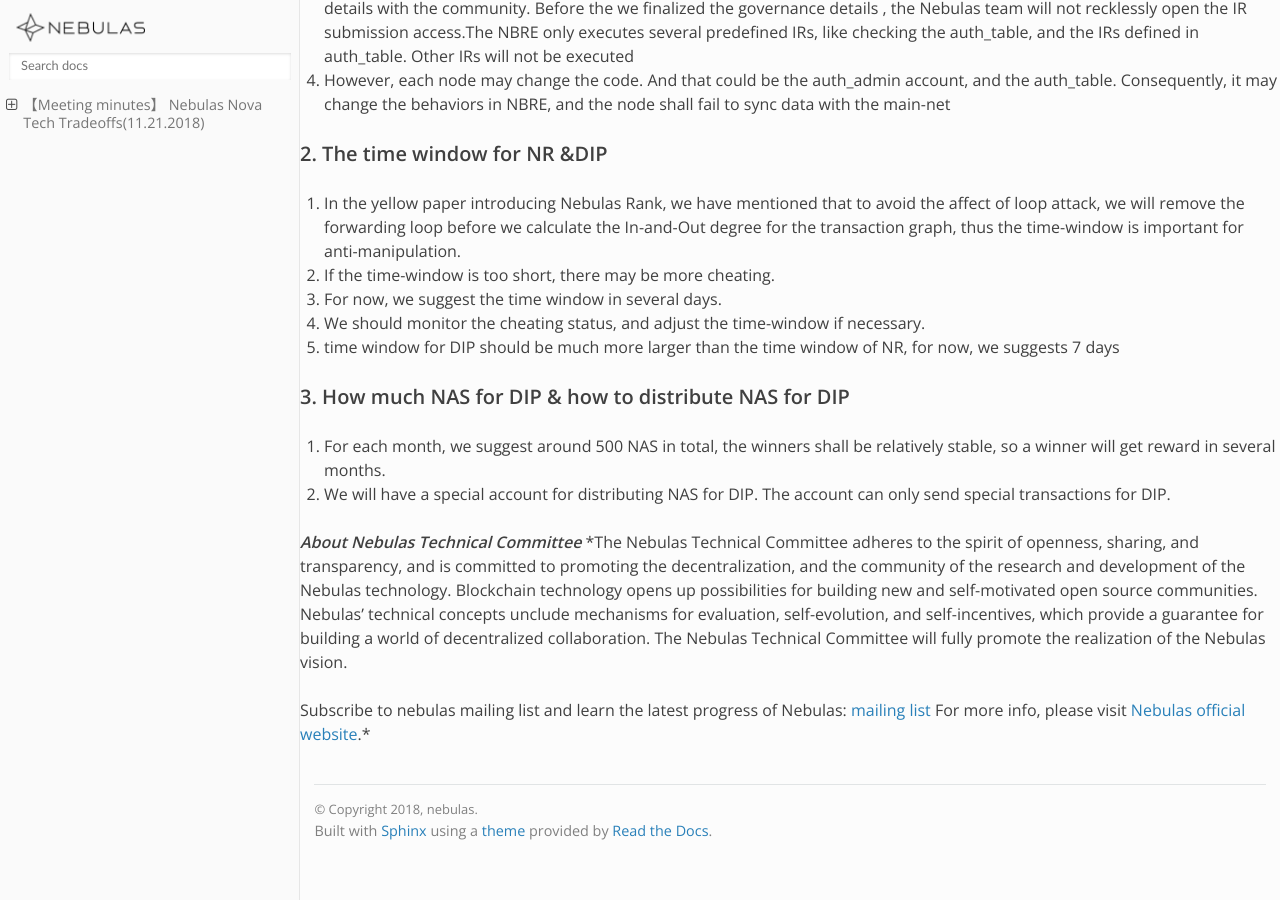
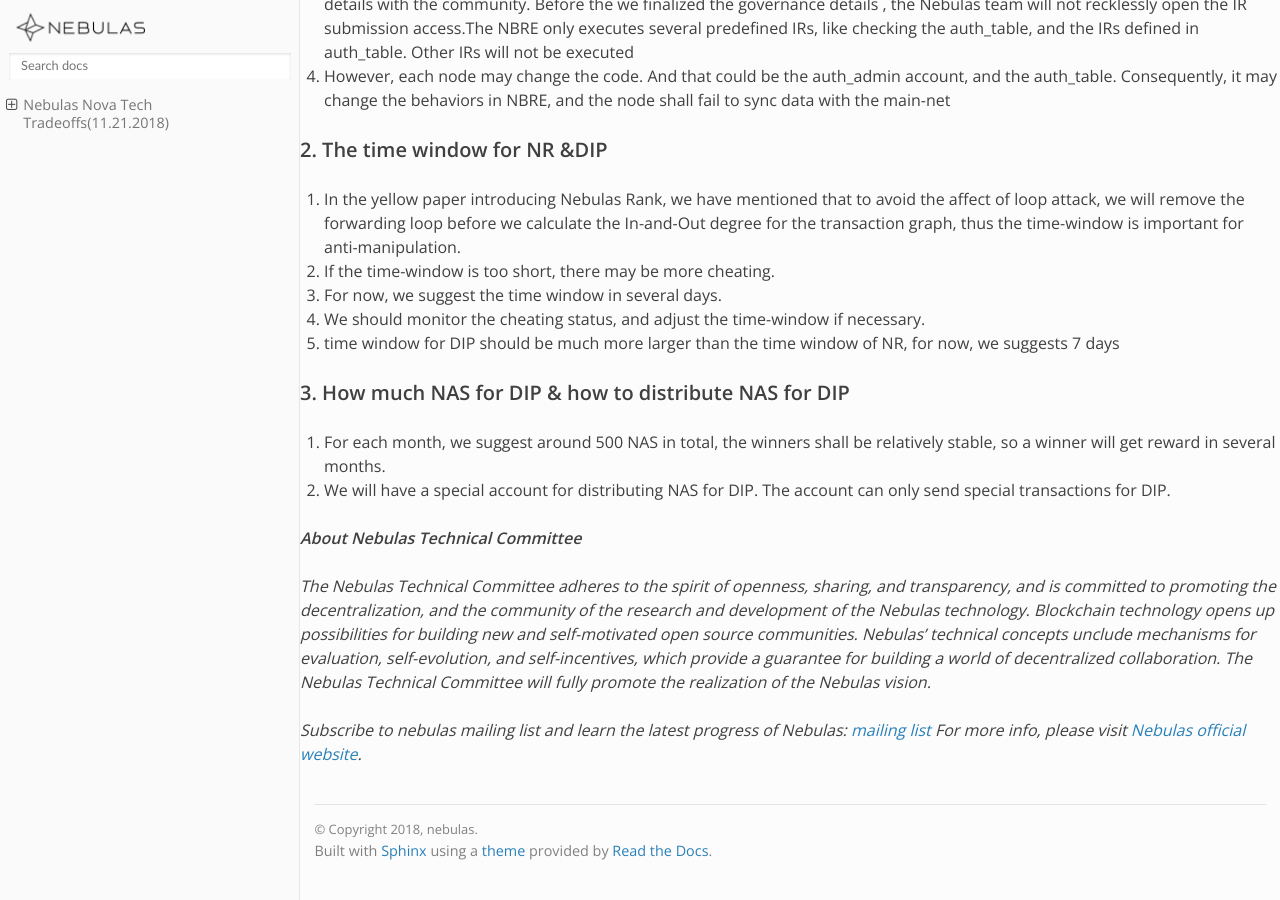
Before and after one commit to nebulasio/nebdocs, a Sphinx documentation site: the page built from docs/go-nebulas/nebulas-technical-committee/meeting-mins/meeting-mins-1.md, in a window 1280 px wide and 900 px high, scrolled down 542 px. Built offline with Sphinx 7.4.7 and the Read the Docs theme 2.0.0, drawn with Linux system fonts in a browser that asks for light colours; pages that are not in the unit, such as notebooks, are missing from menus; some of the changed text lies outside the part shown.

Commit message:
Update meeting-mins-1.md
format correction

```diff
--- a/docs/go-nebulas/nebulas-technical-committee/meeting-mins/meeting-mins-1.md
+++ b/docs/go-nebulas/nebulas-technical-committee/meeting-mins/meeting-mins-1.md
@@ -1,4 +1,4 @@
-# 【Meeting minutes】 Nebulas Nova Tech Tradeoffs(11.21.2018)
+# Nebulas Nova Tech Tradeoffs(11.21.2018)
 
 ## Summary
 1. The process to submit IR (LLVM Intermediate Representation) and who can submit IR  (LLVM Intermediate Representation)
@@ -24,7 +24,8 @@
 2. We will have a special account for distributing NAS for DIP. The account can only send special transactions for DIP.
 
 ***About Nebulas Technical Committee***
-*The Nebulas Technical Committee adheres to the spirit of openness, sharing, and transparency, and is committed to promoting the decentralization, and the community of the research and development of the Nebulas technology. Blockchain technology opens up possibilities for building new and self-motivated open source communities. Nebulas’ technical concepts unclude mechanisms for evaluation, self-evolution, and self-incentives, which provide a guarantee for building a world of decentralized collaboration. The Nebulas Technical Committee will fully promote the realization of the Nebulas vision.
 
-Subscribe to nebulas mailing list and learn the latest progress of Nebulas: [mailing list](lists.nebulas.io/cgi-bin/mailman/listinfo)
+*The Nebulas Technical Committee adheres to the spirit of openness, sharing, and transparency, and is committed to promoting the decentralization, and the community of the research and development of the Nebulas technology. Blockchain technology opens up possibilities for building new and self-motivated open source communities. Nebulas’ technical concepts unclude mechanisms for evaluation, self-evolution, and self-incentives, which provide a guarantee for building a world of decentralized collaboration. The Nebulas Technical Committee will fully promote the realization of the Nebulas vision.*
+
+*Subscribe to nebulas mailing list and learn the latest progress of Nebulas: [mailing list](lists.nebulas.io/cgi-bin/mailman/listinfo)
 For more info, please visit [Nebulas official website](nebulas.io).*
```
